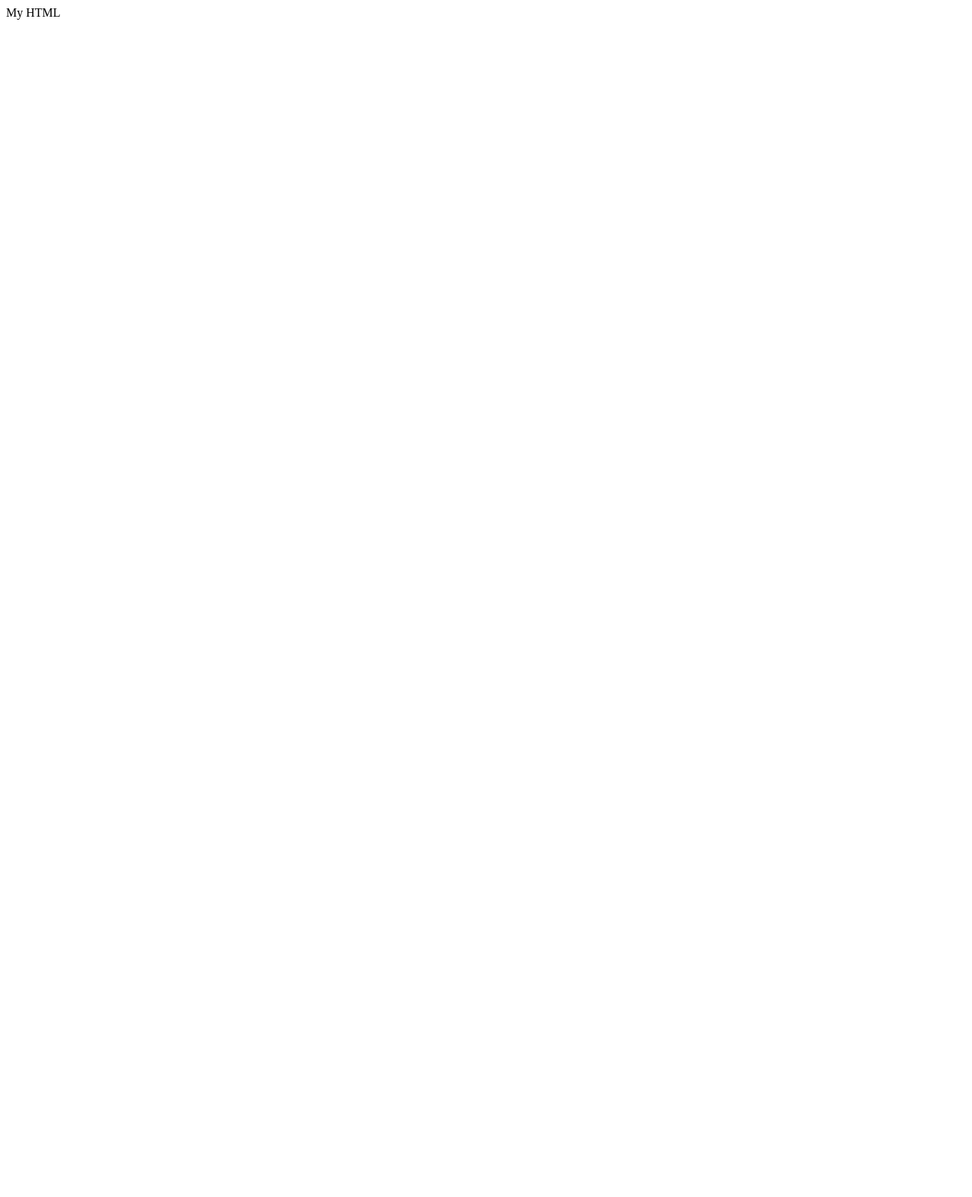
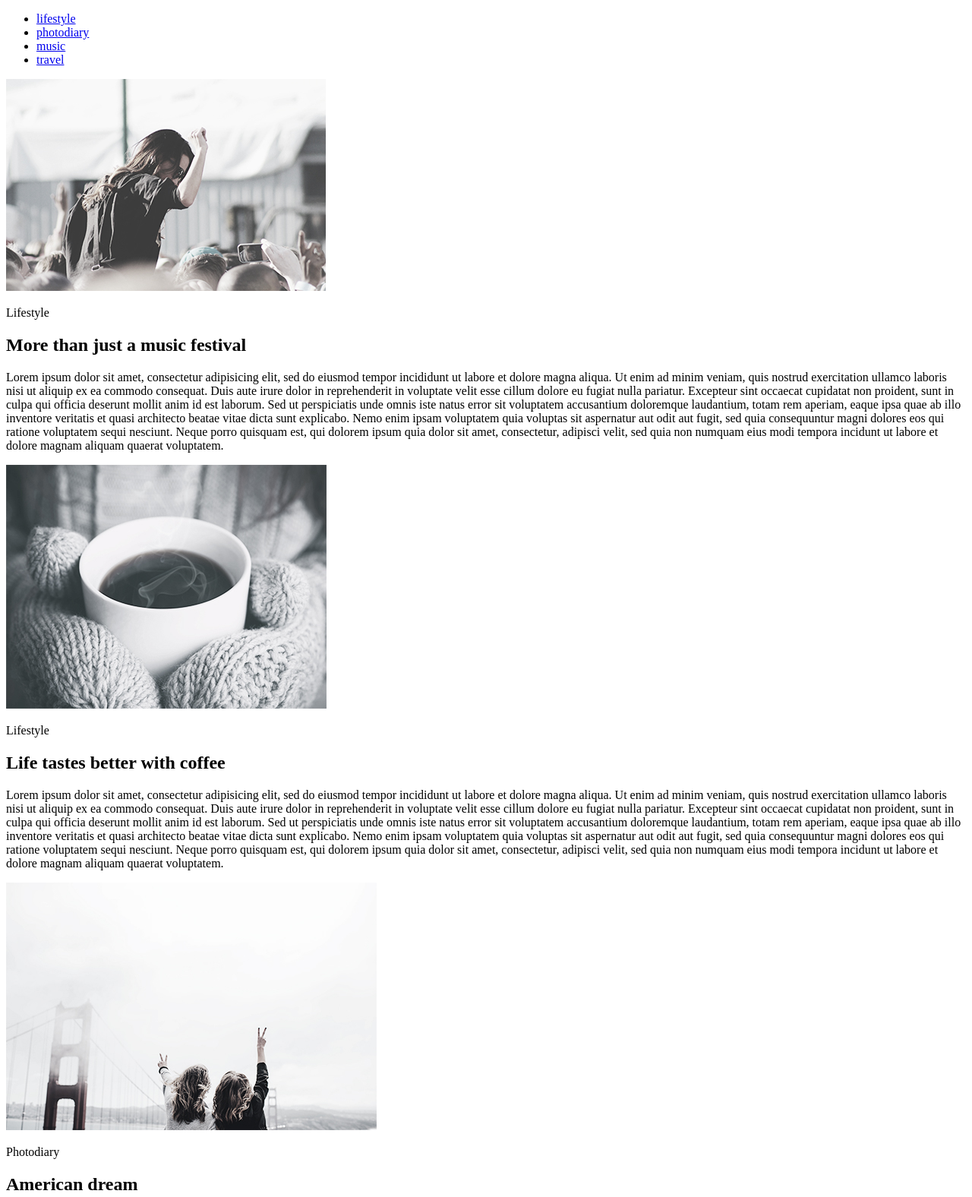
Before and after one commit to riggleton/goit-fe-course, a plain HTML site: page hw-01-02/index.html in a window 1280 px wide. Shown: the top 1576 px of the page at 76% size. Before the commit the page ends 800 px from the top, so only its background shows below. Drawn offline with Linux system fonts and the light colour scheme.

Commit message:
mod-01 homework

```diff
--- a/hw-01-02/index.html
+++ b/hw-01-02/index.html
@@ -7,6 +7,38 @@
     <title>Document</title>
 </head>
 <body>
-    My HTML
+    <nav>
+        <ul>
+            <li><a href="#lifestyle">lifestyle</a></li>
+            <li><a href="#photodiary">photodiary</a></li>
+            <li><a href="#music">music</a></li>
+            <li><a href="#travel">travel</a></li>
+        </ul>
+    </nav>
+    <section id="lifestyle">
+        <img src="img/Untitled-1.jpg" alt="More than just a music festival">
+        <p>Lifestyle</p>
+        <h2>More than just a music festival</h2>
+        <p>Lorem ipsum dolor sit amet, consectetur adipisicing elit, sed do eiusmod tempor incididunt ut labore et dolore magna aliqua. Ut enim ad minim veniam, quis nostrud exercitation ullamco laboris nisi ut aliquip ex ea commodo consequat. Duis aute irure dolor in reprehenderit in voluptate velit esse cillum dolore eu fugiat nulla pariatur. Excepteur sint occaecat cupidatat non proident, sunt in culpa qui officia deserunt mollit anim id est laborum. Sed ut perspiciatis unde omnis iste natus error sit voluptatem accusantium doloremque laudantium, totam rem aperiam, eaque ipsa quae ab illo inventore veritatis et quasi architecto beatae vitae dicta sunt explicabo. Nemo enim ipsam voluptatem quia voluptas sit aspernatur aut odit aut fugit, sed quia consequuntur magni dolores eos qui ratione voluptatem sequi nesciunt. Neque porro quisquam est, qui dolorem ipsum quia dolor sit amet, consectetur, adipisci velit, sed quia non numquam eius modi tempora incidunt ut labore et dolore magnam aliquam quaerat voluptatem.</p>
+    </section>
+    <section id="photodiary">
+        <img src="img/Untitled-2.jpg" alt="Life tastes better with coffee">
+        <p>Lifestyle</p>
+        <h2>Life tastes better with coffee</h2>
+        <p>Lorem ipsum dolor sit amet, consectetur adipisicing elit, sed do eiusmod tempor incididunt ut labore et dolore magna aliqua. Ut enim ad minim veniam, quis nostrud exercitation ullamco laboris nisi ut aliquip ex ea commodo consequat. Duis aute irure dolor in reprehenderit in voluptate velit esse cillum dolore eu fugiat nulla pariatur. Excepteur sint occaecat cupidatat non proident, sunt in culpa qui officia deserunt mollit anim id est laborum. Sed ut perspiciatis unde omnis iste natus error sit voluptatem accusantium doloremque laudantium, totam rem aperiam, eaque ipsa quae ab illo inventore veritatis et quasi architecto beatae vitae dicta sunt explicabo. Nemo enim ipsam voluptatem quia voluptas sit aspernatur aut odit aut fugit, sed quia consequuntur magni dolores eos qui ratione voluptatem sequi nesciunt. Neque porro quisquam est, qui dolorem ipsum quia dolor sit amet, consectetur, adipisci velit, sed quia non numquam eius modi tempora incidunt ut labore et dolore magnam aliquam quaerat voluptatem.</p>
+    </section>
+    <section id="music">
+        <img src="img/Untitled-3.jpg" alt="American dream">
+        <p>Photodiary</p>
+        <h2>American dream</h2>
+        <p>Lorem ipsum dolor sit amet, consectetur adipisicing elit, sed do eiusmod tempor incididunt ut labore et dolore magna aliqua. Ut enim ad minim veniam, quis nostrud exercitation ullamco laboris nisi ut aliquip ex ea commodo consequat. Duis aute irure dolor in reprehenderit in voluptate velit esse cillum dolore eu fugiat nulla pariatur. Excepteur sint occaecat cupidatat non proident, sunt in culpa qui officia deserunt mollit anim id est laborum. Sed ut perspiciatis unde omnis iste natus error sit voluptatem accusantium doloremque laudantium, totam rem aperiam, eaque ipsa quae ab illo inventore veritatis et quasi architecto beatae vitae dicta sunt explicabo. Nemo enim ipsam voluptatem quia voluptas sit aspernatur aut odit aut fugit, sed quia consequuntur magni dolores eos qui ratione voluptatem sequi nesciunt. Neque porro quisquam est, qui dolorem ipsum quia dolor sit amet, consectetur, adipisci velit, sed quia non numquam eius modi tempora incidunt ut labore et dolore magnam aliquam quaerat voluptatem.</p>
+    </section>
+    <section id="travel">
+        <img src="img/Untitled-4.jpg" alt="A day exploring the Alps">
+        <p>Photodiary</p>
+        <h2>A day exploring the Alps</h2>
+        <p>Lorem ipsum dolor sit amet, consectetur adipisicing elit, sed do eiusmod tempor incididunt ut labore et dolore magna aliqua. Ut enim ad minim veniam, quis nostrud exercitation ullamco laboris nisi ut aliquip ex ea commodo consequat. Duis aute irure dolor in reprehenderit in voluptate velit esse cillum dolore eu fugiat nulla pariatur. Excepteur sint occaecat cupidatat non proident, sunt in culpa qui officia deserunt mollit anim id est laborum. Sed ut perspiciatis unde omnis iste natus error sit voluptatem accusantium doloremque laudantium, totam rem aperiam, eaque ipsa quae ab illo inventore veritatis et quasi architecto beatae vitae dicta sunt explicabo. Nemo enim ipsam voluptatem quia voluptas sit aspernatur aut odit aut fugit, sed quia consequuntur magni dolores eos qui ratione voluptatem sequi nesciunt. Neque porro quisquam est, qui dolorem ipsum quia dolor sit amet, consectetur, adipisci velit, sed quia non numquam eius modi tempora incidunt ut labore et dolore magnam aliquam quaerat voluptatem.</p>
+    </section>
+    <button><a href="#">load more</a></button>
 </body>
 </html>
```
Also changed, not shown: hw-01-02/img/Untitled-1.jpg (added), hw-01-02/img/Untitled-2.jpg (added), hw-01-02/img/Untitled-3.jpg (added), hw-01-02/img/Untitled-4.jpg (added).
